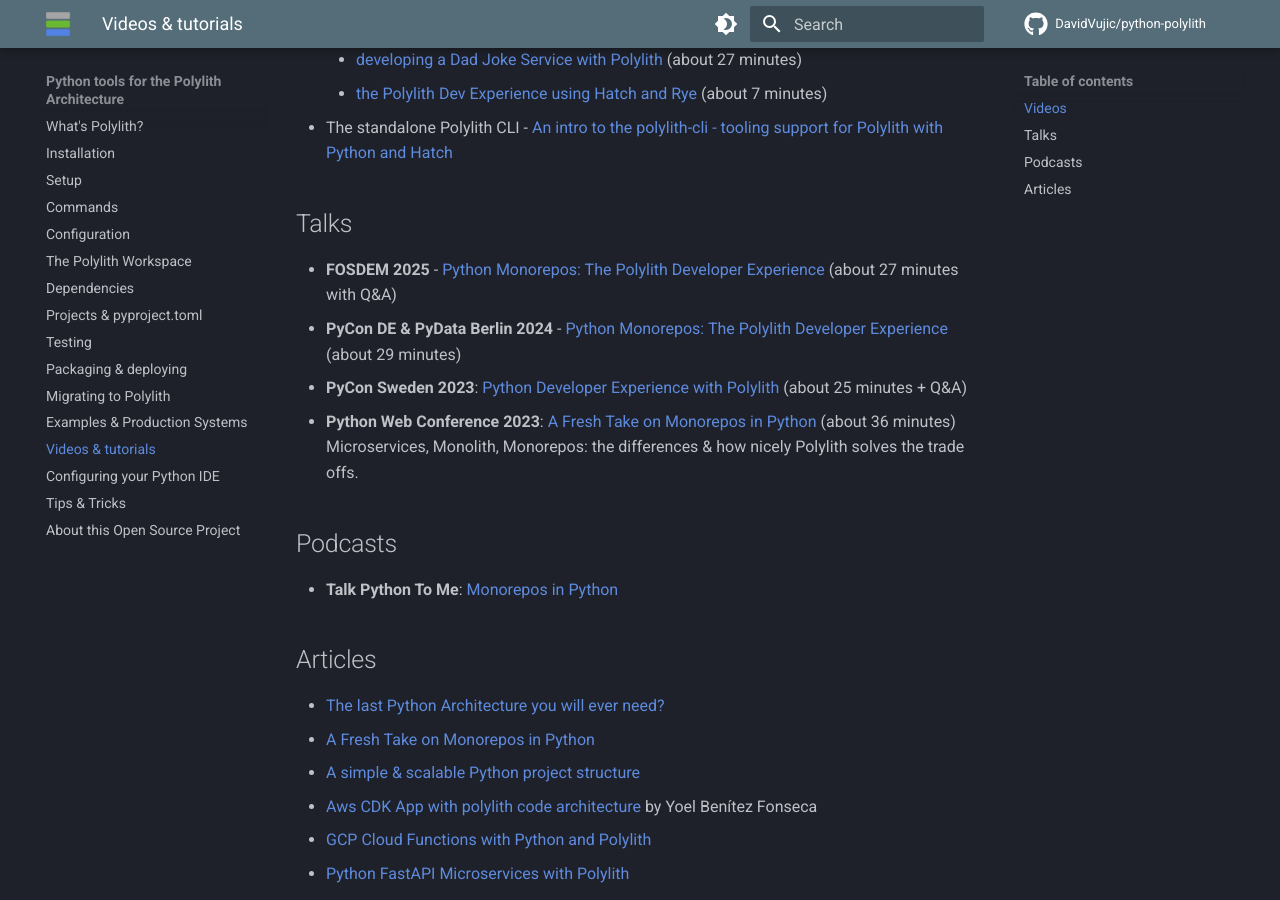
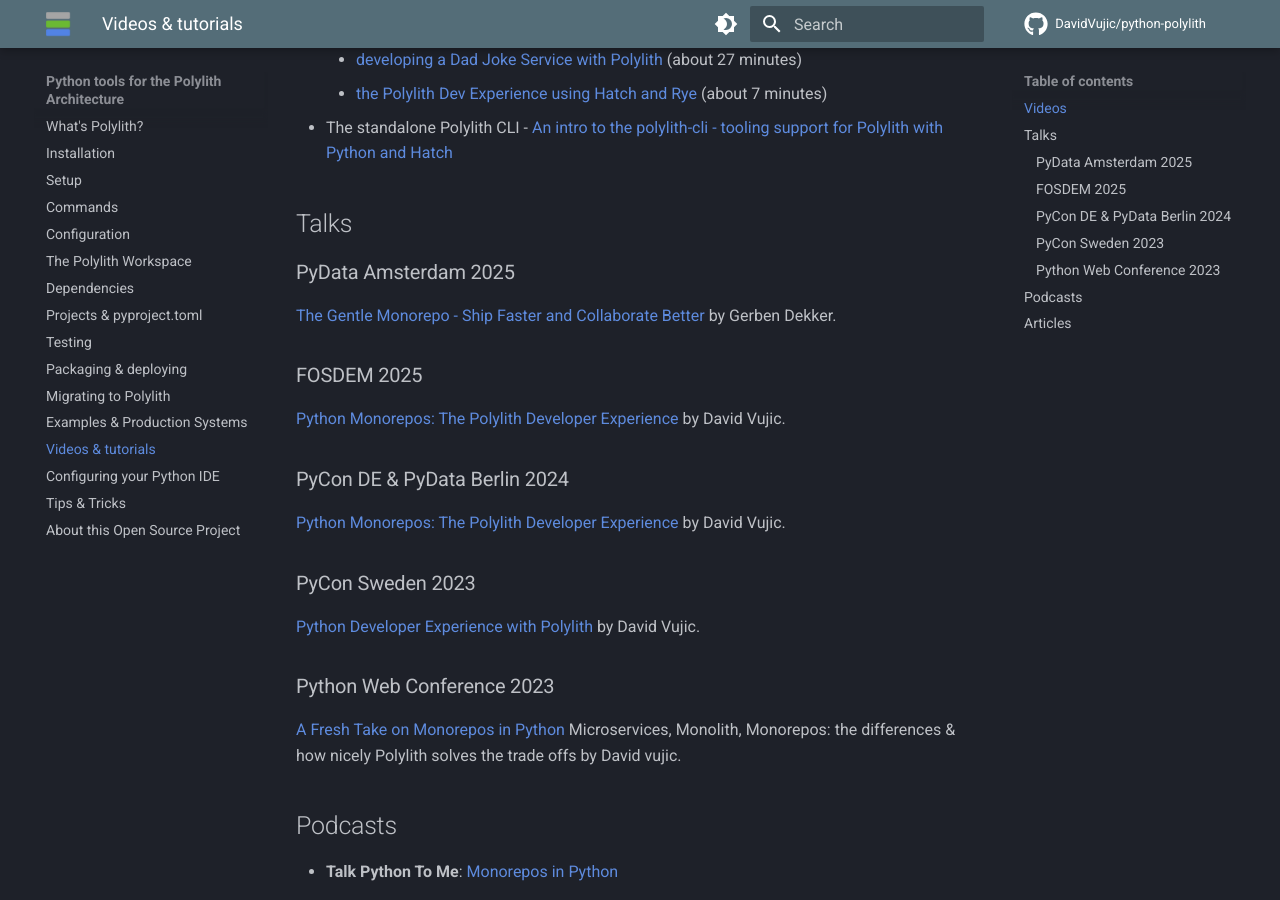
Before and after one commit to DavidVujic/python-polylith-docs, an MkDocs documentation site: the page built from docs/videos.md, in a window 1280 px wide and 900 px high, scrolled down 284 px. Built offline with MkDocs 1.6.1 and Material for MkDocs 9.7.7, drawn with Linux system fonts in a browser that asks for light colours; comment, search, counter and statistics services are not loaded.

Commit message:
docs: add talk from PyData Amsterdam 2025 by Gerben Dekker (#24)

```diff
--- a/docs/videos.md
+++ b/docs/videos.md
@@ -9,10 +9,27 @@
 - The standalone Polylith CLI - [An intro to the polylith-cli - tooling support for Polylith with Python and Hatch](https://youtu.be/K__3Uah3by0)
 
 ## Talks
-- __FOSDEM 2025__ - [Python Monorepos: The Polylith Developer Experience](https://youtu.be/vtJS2O_P0ek?si=9P97dsisqn74V25R) (about 27 minutes with Q&A)
-- __PyCon DE & PyData Berlin 2024__ - [Python Monorepos: The Polylith Developer Experience](https://youtu.be/wGWjt9GJLU4?si=1nOpThiwayc4Crvm) (about 29 minutes)
-- __PyCon Sweden 2023__: [Python Developer Experience with Polylith](https://youtu.be/_BA1yDHdbbs?si=LgV-5Gh_1UCYzNpY) (about 25 minutes + Q&A)
-- __Python Web Conference 2023__: [A Fresh Take on Monorepos in Python](https://youtu.be/HU61vjZPPfQ) (about 36 minutes) Microservices, Monolith, Monorepos: the differences & how nicely Polylith solves the trade offs.
+### PyData Amsterdam 2025
+
+[The Gentle Monorepo - Ship Faster and Collaborate Better](https://youtu.be/k49496sH9aw?si=0Hi9EUAKyDqVNrCG)
+by Gerben Dekker.
+
+### FOSDEM 2025
+[Python Monorepos: The Polylith Developer Experience](https://youtu.be/vtJS2O_P0ek?si=9P97dsisqn74V25R)
+by David Vujic.
+
+### PyCon DE & PyData Berlin 2024
+[Python Monorepos: The Polylith Developer Experience](https://youtu.be/wGWjt9GJLU4?si=1nOpThiwayc4Crvm)
+by David Vujic.
+
+### PyCon Sweden 2023
+[Python Developer Experience with Polylith](https://youtu.be/_BA1yDHdbbs?si=LgV-5Gh_1UCYzNpY)
+by David Vujic.
+
+### Python Web Conference 2023
+[A Fresh Take on Monorepos in Python](https://youtu.be/HU61vjZPPfQ)
+Microservices, Monolith, Monorepos: the differences & how nicely Polylith solves the trade offs
+by David vujic.
 
 ## Podcasts
 - __Talk Python To Me__: [Monorepos in Python](https://talkpython.fm/episodes/show/399/monorepos-in-python)
```
